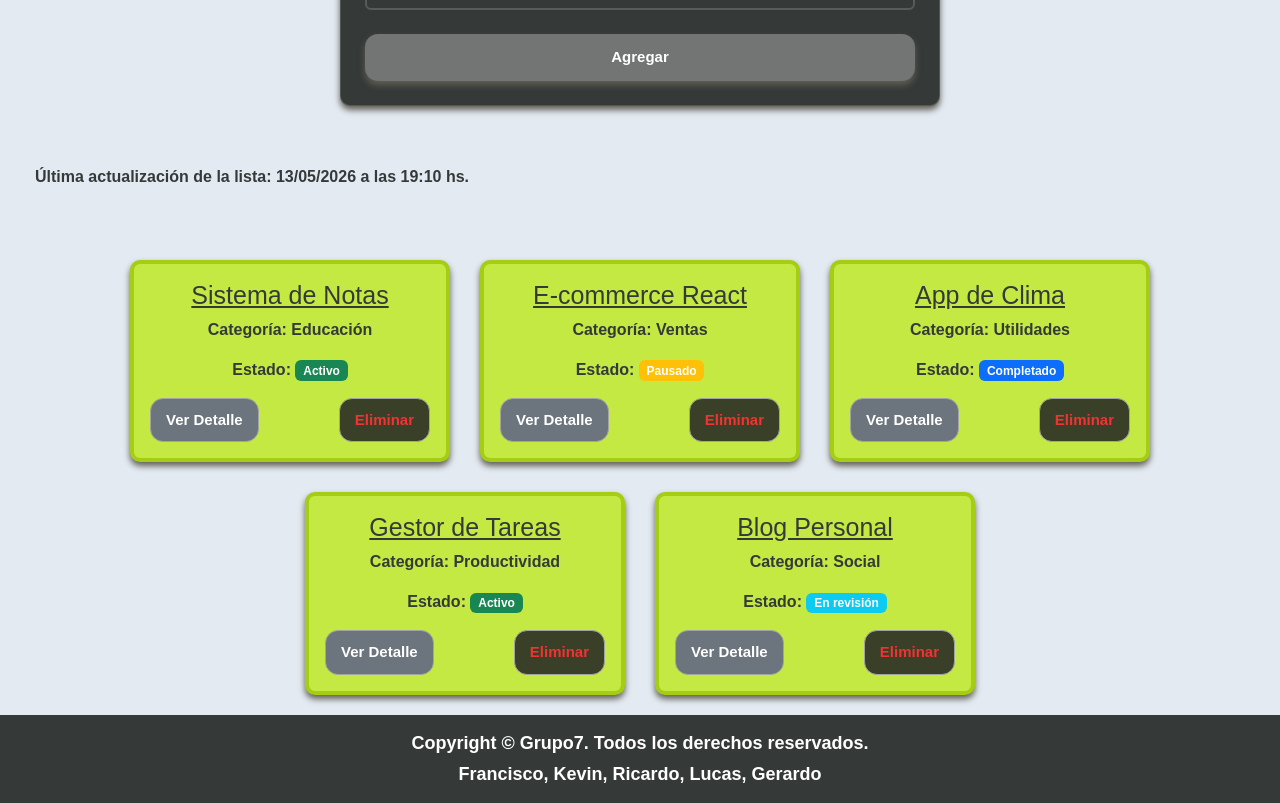
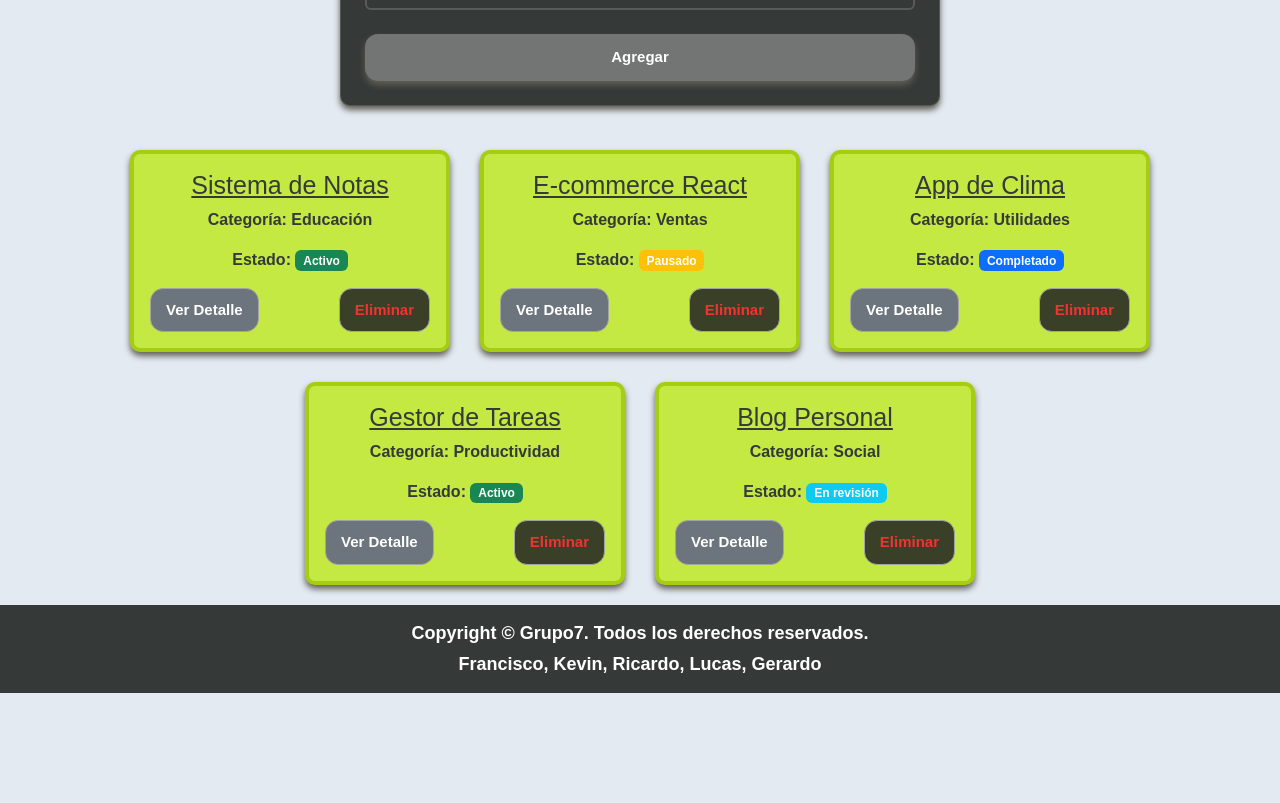
Before and after one commit to RFranciscoTolaba/pv_tp3_grupo7, a React (Vite) app: page / in a window 1280 px wide. Shown: the part 900-1703 px from the top of the page. After the commit the page ends 1593 px from the top, so only its background shows below. Built offline with nearby package versions, Linux system fonts and the light colour scheme.

Commit message:
Correccion de visualizacion de registro de actividad - Llampa Kevin

```diff
--- a/src/App.jsx
+++ b/src/App.jsx
@@ -27,38 +27,30 @@ function App() {
   //const [mostrarFormulario, setMostrarFormulario] = useState(false);
 
   const [fechaActualizacion, setFechaActualizacion] = useState(null);
-  const estaMontado = useRef(false)
+
+  const [mostrarRegistro, setMostrarRegistro] = useState(false);
 
   useEffect(() => {
     setProyectos(obtenerProyectosDisp());
   }, []);
 
-  useEffect(() => {
-    if (!estaMontado.current) {
-      estaMontado.current = true;
-      return;
-    }
+const agregarNuevoProyecto = (nuevoProyecto) => {
+  agregarProyecto(nuevoProyecto);
+  setProyectos(obtenerProyectosDisp());
+
   setFechaActualizacion(new Date());
-  }, [proyectos]);
-
-  const agregarNuevoProyecto = (nuevoProyecto) => {
-
-    agregarProyecto(nuevoProyecto);
-
-    setProyectos(obtenerProyectosDisp());
-    //setMostrarFormulario(false);
-
+  setMostrarRegistro(true);
 };
 
 const Eliminar = (id) => {
+  eliminarProyecto(id);
+  setProyectos(obtenerProyectosDisp());
 
-    eliminarProyecto(id);
-
-    setProyectos(obtenerProyectosDisp());
+  setFechaActualizacion(new Date());
+  setMostrarRegistro(true);
   if (proyectoSeleccionado && proyectoSeleccionado.id === id) {
     setProyectoSeleccionado(null);
   }
-
 };
 
   const proyectosVisibles = buscarProyectos(busqueda);
```
Lines whose indentation alone changed are shown as unchanged.
